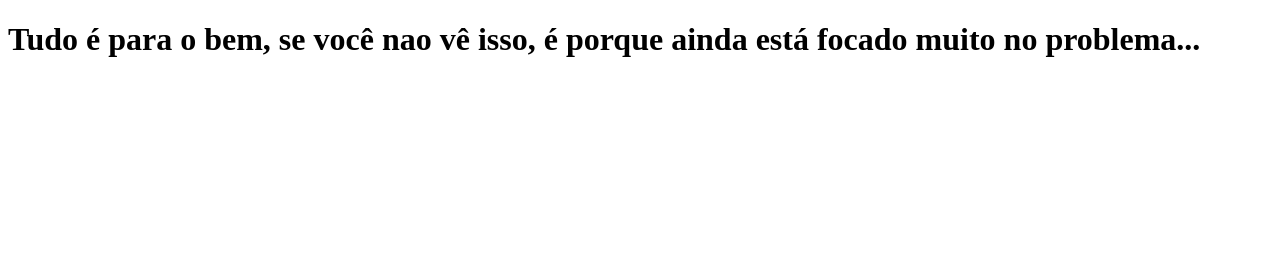
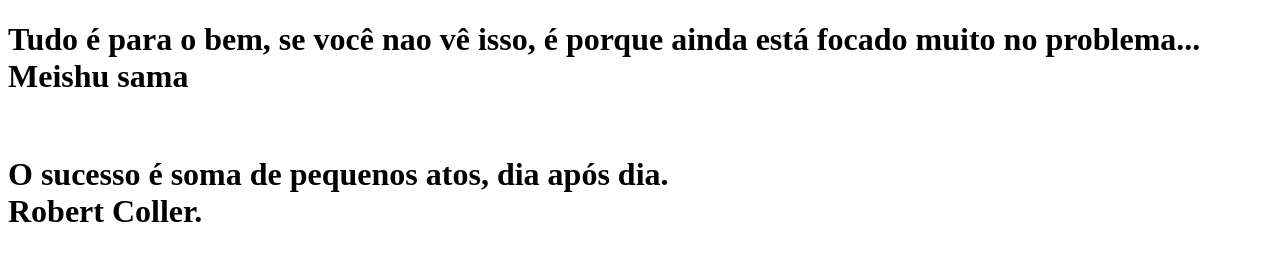
Before and after one commit to rafaelvieiramaximo/Starting-programing, a plain HTML site: page index.html in a window 1280 px wide. Drawn offline with Linux system fonts and the light colour scheme.

Commit message:
Frase motivacional 2

```diff
--- a/index.html
+++ b/index.html
@@ -6,6 +6,9 @@
     <title>Frases Motivacionais!!</title>
 </head>
 <body>
-    <h1>Tudo é para o bem, se você nao vê isso, é porque ainda está focado muito no problema...</h1>
+    <h1>Tudo é para o bem, se você nao vê isso, é porque ainda está focado muito no problema... <br><b>Meishu sama</b></h1>
+    <br>
+    <h1>O sucesso é soma de pequenos atos, dia após dia. <br><b>Robert Coller.</b></h1>
+
 </body>
 </html>
```
